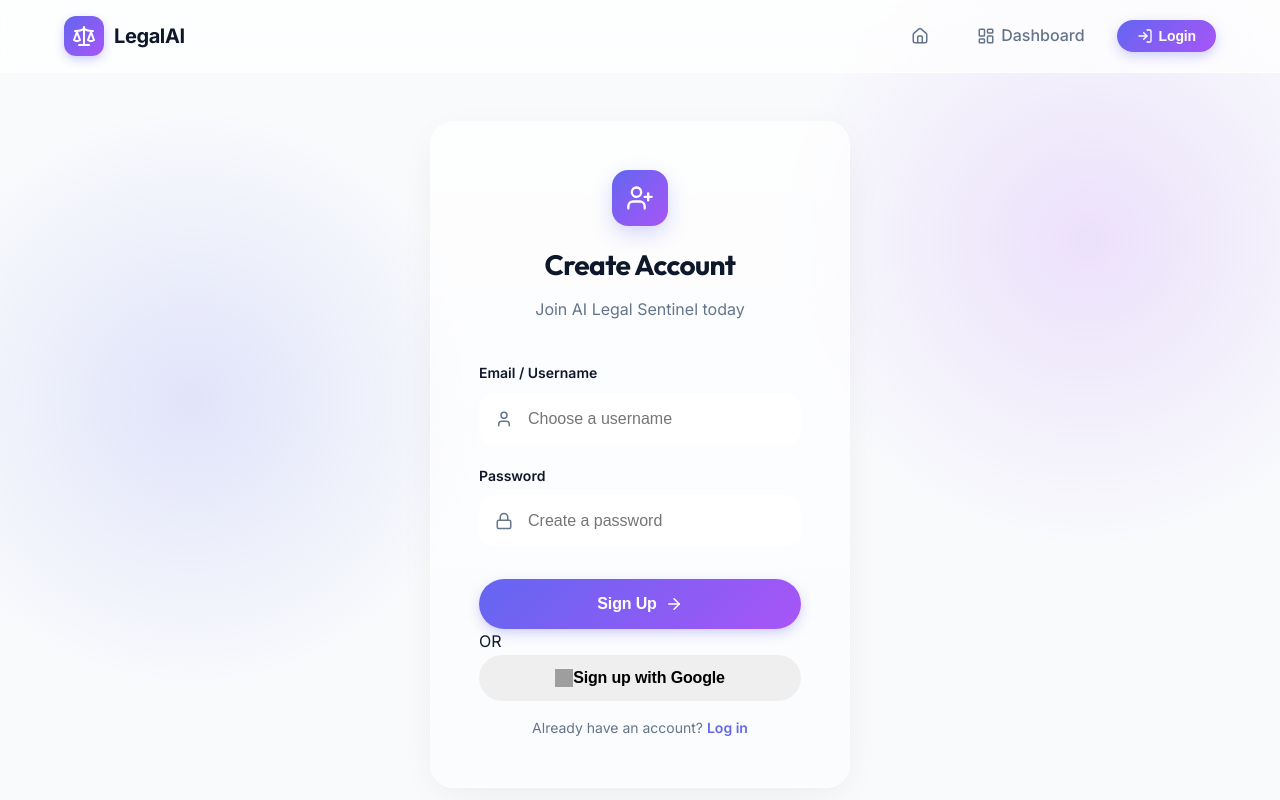
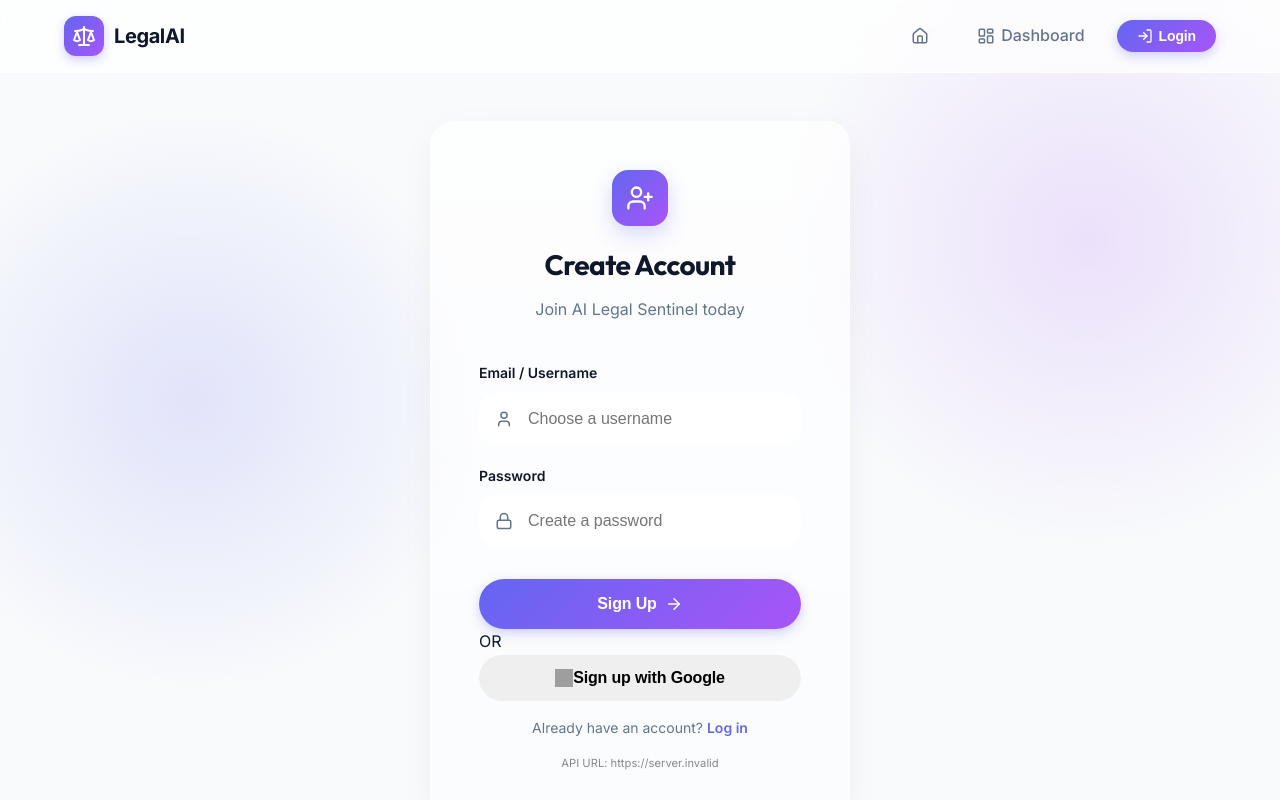
Before and after one commit to harshyadav-25/Legal_AI, a React (Create React App) app in the folder frontend/: page /signup in a window 1280 px wide. Shown: the top 800 px of the page. Built offline with nearby package versions, Linux system fonts and the light colour scheme; no server answers; grey boxes are pictures that could not be loaded.

Commit message:
Debug: Show API URL and error details on Signup page

```diff
--- a/frontend/src/pages/Signup.js
+++ b/frontend/src/pages/Signup.js
@@ -40,7 +40,7 @@ export default function Signup() {
             navigate("/login");
         } catch (err) {
             console.error(err);
-            setError(err.response?.data?.detail || "Registration failed. Try again.");
+            setError(err.response?.data?.detail || err.message || "Registration failed. Try again.");
         } finally {
             setLoading(false);
         }
@@ -144,6 +144,9 @@ export default function Signup() {
                     <p style={{ fontSize: '0.875rem', color: 'var(--color-text-muted)' }}>
                         Already have an account? <Link to="/login" style={{ fontWeight: '600' }}>Log in</Link>
                     </p>
+                    <p style={{ fontSize: '0.7rem', color: '#888', marginTop: '1rem' }}>
+                        API URL: {process.env.REACT_APP_API_URL || "Not Set (Using Localhost)"}
+                    </p>
                 </div>
             </div>
         </div>
```
